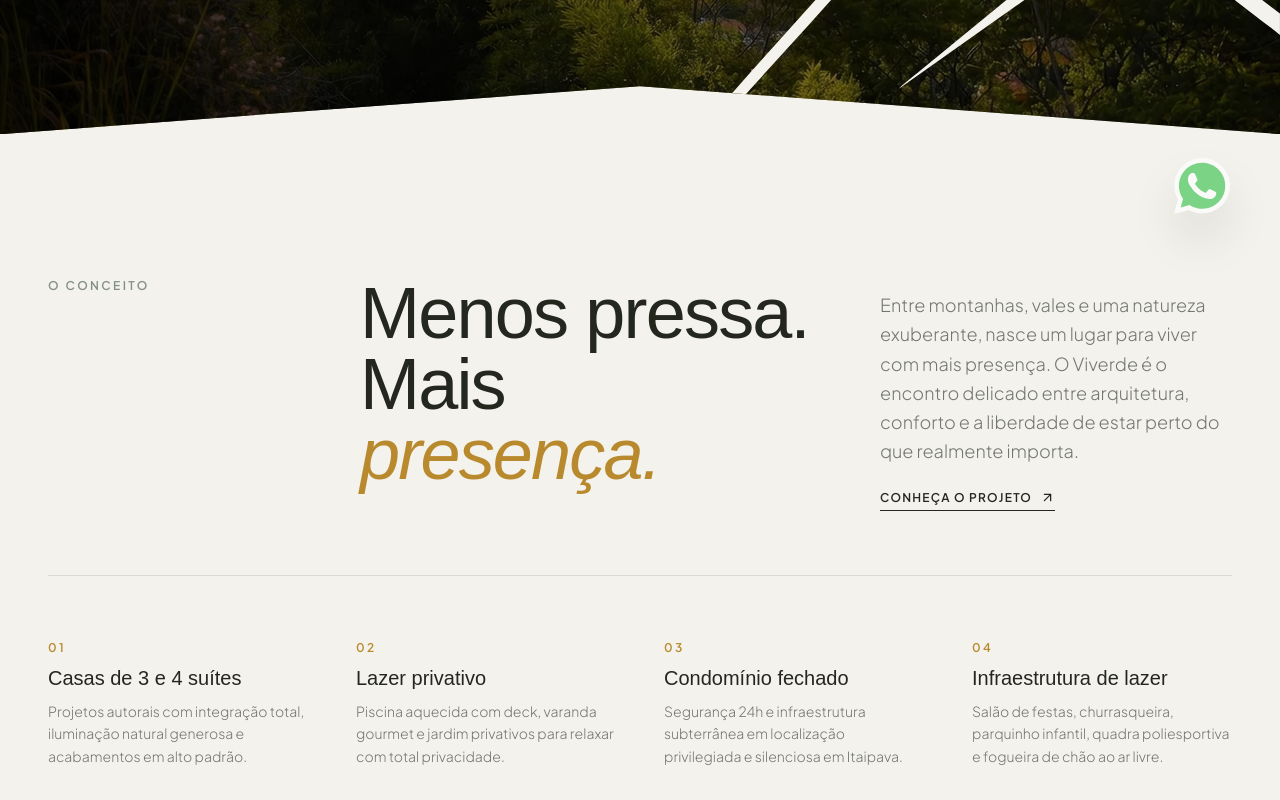
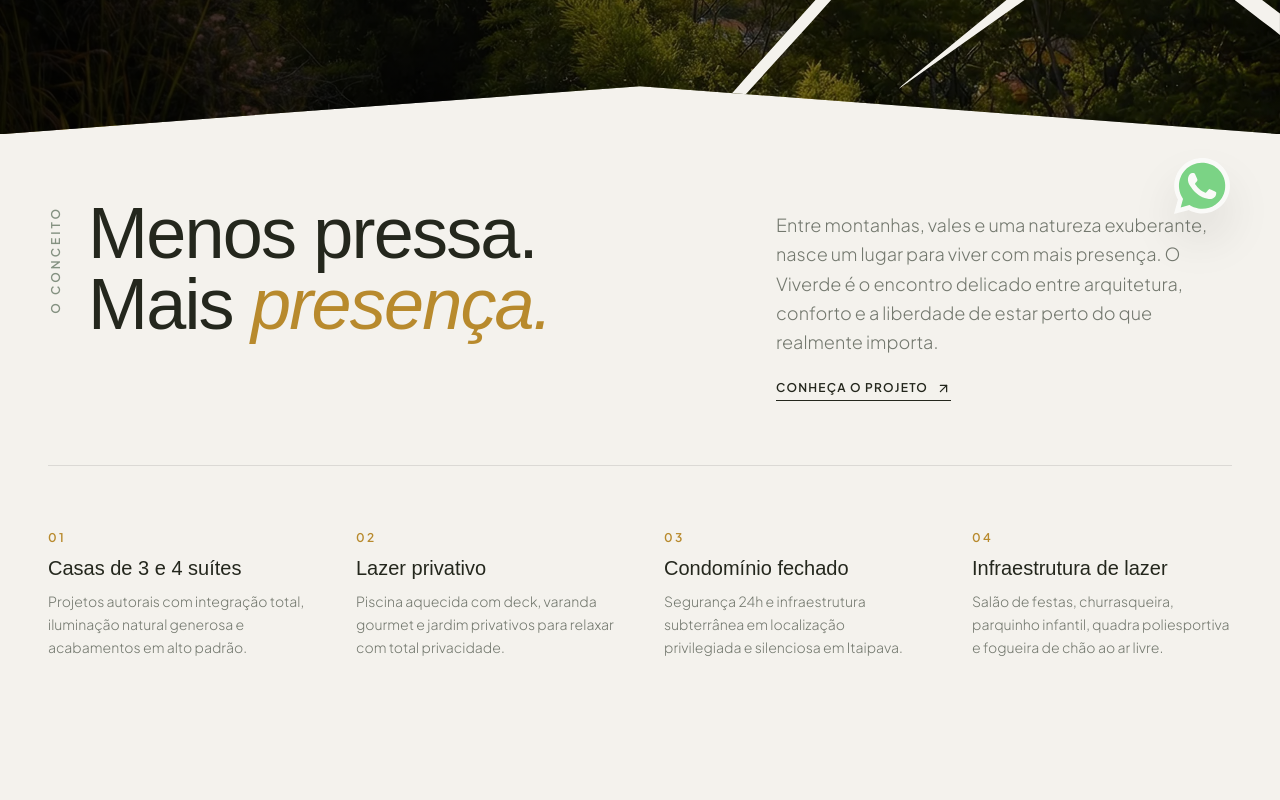
Before and after one commit to gui-bus/landing-page-viverde-itaipava, a Next.js app: page / in a window 1280 px wide. Shown: the part 560-1360 px from the top of the page. Built offline with nearby package versions, Linux system fonts and the light colour scheme; a web font is replaced by a local one.

Commit message:
feat(concept): align concept heading to left with vertical section tag

```diff
--- a/components/home/conceptSection.tsx
+++ b/components/home/conceptSection.tsx
@@ -4,20 +4,20 @@ import { ArrowUpRight } from 'lucide-react'
 
 export function ConceptSection() {
   return (
-    <section id="conceito" className="py-20 sm:py-28 md:py-36 px-4 sm:px-8 md:px-12 bg-transparent text-[#24271d] dark:text-[#f1efe8] transition-colors">
+    <section id="conceito" className="pt-16 pb-20 sm:pb-28 md:pb-36 px-4 sm:px-8 md:px-12 bg-transparent text-[#24271d] dark:text-[#f1efe8] transition-colors">
       <div className="grid grid-cols-1 lg:grid-cols-12 gap-8 lg:gap-16 items-start">
-        <div className="lg:col-span-3">
-          <p className="text-[#849181] dark:text-[#a4aa9d] text-xs uppercase tracking-[0.2em] font-semibold">
-            O conceito
-          </p>
-        </div>
-        <div className="lg:col-span-5">
+        <div className="lg:col-span-7 flex items-start gap-4 sm:gap-6">
+          <div className="shrink-0 pt-2">
+            <span className="text-[#849181] dark:text-[#a4aa9d] text-xs uppercase tracking-[0.25em] font-semibold [writing-mode:vertical-rl] rotate-180 select-none block">
+              O conceito
+            </span>
+          </div>
           <h2 className="font-heading text-4xl sm:text-6xl md:text-7xl font-normal leading-[0.98] tracking-tight">
             Menos pressa.<br />
             Mais <em className="italic text-[#B88A2D]">presença.</em>
           </h2>
         </div>
-        <div className="lg:col-span-4 lg:pt-3">
+        <div className="lg:col-span-5 lg:pt-3">
           <p className="text-base sm:text-lg text-[#73786e] dark:text-[#a4aa9d] leading-relaxed font-light">
             Entre montanhas, vales e uma natureza exuberante, nasce um lugar para viver com mais presença. O Viverde é o encontro delicado entre arquitetura, conforto e a liberdade de estar perto do que realmente importa.
           </p>
```
